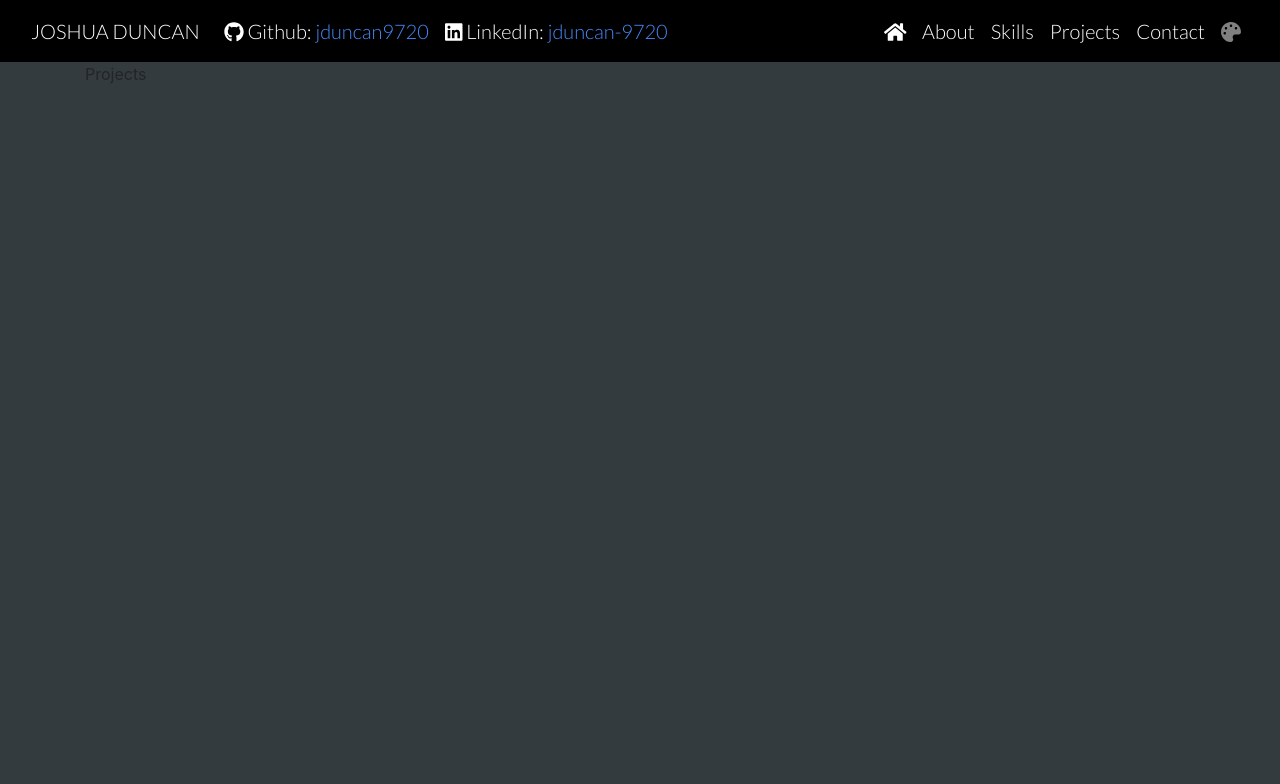
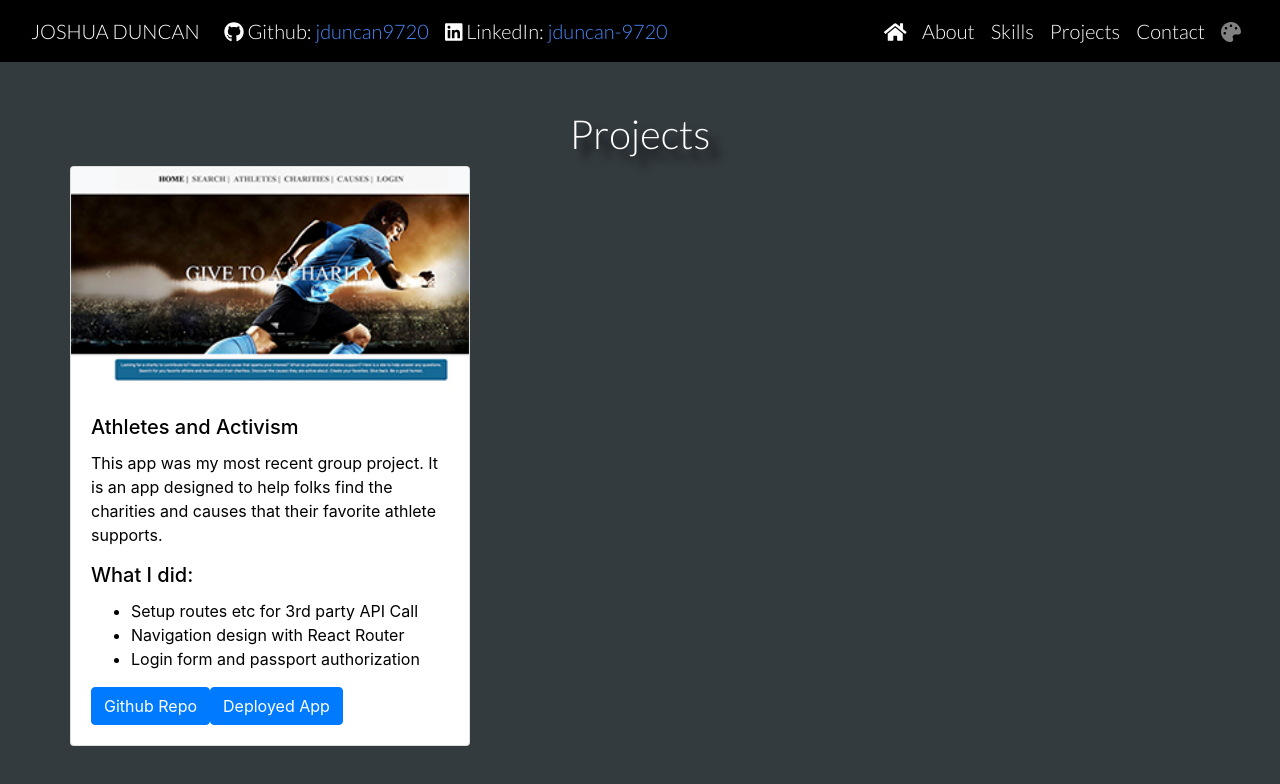
Before and after one commit to jduncan9720/joshua-duncan-portfolio, a React (Create React App) app in the folder client/: page /projects in a window 1280 px wide. Shown: the top 784 px of the page. Built offline with nearby package versions, Linux system fonts and the light colour scheme.

Commit message:
added project component with props

```diff
--- /dev/null
+++ b/client/src/components/Projectcard/index.js
@@ -0,0 +1,29 @@
+import React from 'react'
+import { Container, Row, Col, Image, Card, Button } from "react-bootstrap"
+
+
+
+function index(props) {
+
+    const steps = props.steps
+    const stepItems = steps.map((step => <li>{step}</li>));
+    return (
+
+        <Card style={{ width: '25rem', color: 'black'}}>
+        {console.log(steps)}
+            <Card.Img variant="top" src={props.imagesrc} />
+            <Card.Body>
+                <Card.Title>{props.title}</Card.Title>
+                <Card.Text>
+                    {props.text}
+                </Card.Text>
+                <Card.Title>What I did:</Card.Title>
+                    <ul>{stepItems}</ul>
+                <Button variant="primary" href={props.repo}>Github Repo</Button>
+                <Button variant="primary" href={props.deploy}>Deployed App</Button>
+            </Card.Body>
+        </Card>
+    )
+}
+
+export default index
--- a/client/src/pages/Home.js
+++ b/client/src/pages/Home.js
@@ -14,7 +14,7 @@ export default function Home() {
                 element="h1"
                     options={{
                         strings: ["FULL STACK DEVELOPER"],
-                        speed: 120,
+                        speed: 100,
                         waitUntilVisible: true
                     }}/>
                 <br/>
@@ -22,7 +22,7 @@ export default function Home() {
                     element="h3"
                     options={{
                         strings: ["REACT, JAVASCRIPT, HTML, CSS", "NODE, EXPRESS, MYSQL, MONGODB"],
-                        speed: 120,
+                        speed: 100,
                         waitUntilVisible: true,
                         startDelay: 3000
                     }}/>
--- a/client/src/pages/Projects.js
+++ b/client/src/pages/Projects.js
@@ -1,10 +1,26 @@
 import React from 'react'
-import { Container } from '../components/Grid'
+import { Container, Row, Col, Image } from "react-bootstrap"
+import Projectcard from "../components/Projectcard"
+import Athletes from "../images/athletesandactivism.jpg"
 
 export default function Projects() {
     return (
-        <Container>
-            Projects
+        <Container className="mt-5" style={{ color: 'white' }}>
+        <Row>
+            <Col md={12} className="text-center">
+            <h1>Projects</h1>
+            </Col>
+        </Row>
+        <Row>
+            <Projectcard
+                imagesrc={Athletes}
+                title="Athletes and Activism"
+                text="This app was my most recent group project.  It is an app designed to help folks find the charities and causes that their favorite athlete supports. "
+                steps={["Setup routes etc for 3rd party API Call", "Navigation design with React Router", "Login form and passport authorization"]}
+                repo="https://github.com/jduncan9720/athletes-and-activism"
+                deploy="https://athletes-and-activism.herokuapp.com/"
+            />
+        </Row>
         </Container>
     )
 }
--- a/client/src/pages/style.css
+++ b/client/src/pages/style.css
@@ -57,8 +57,6 @@ h2,
 h3,
 h4,
 h5,
-p,
-li,
 label {
   font-family: "Lato", sans-serif;
   text-shadow: 10px 10px 8px black;
```
Also changed, not shown: client/src/images/athletesandactivism.jpg (added).
